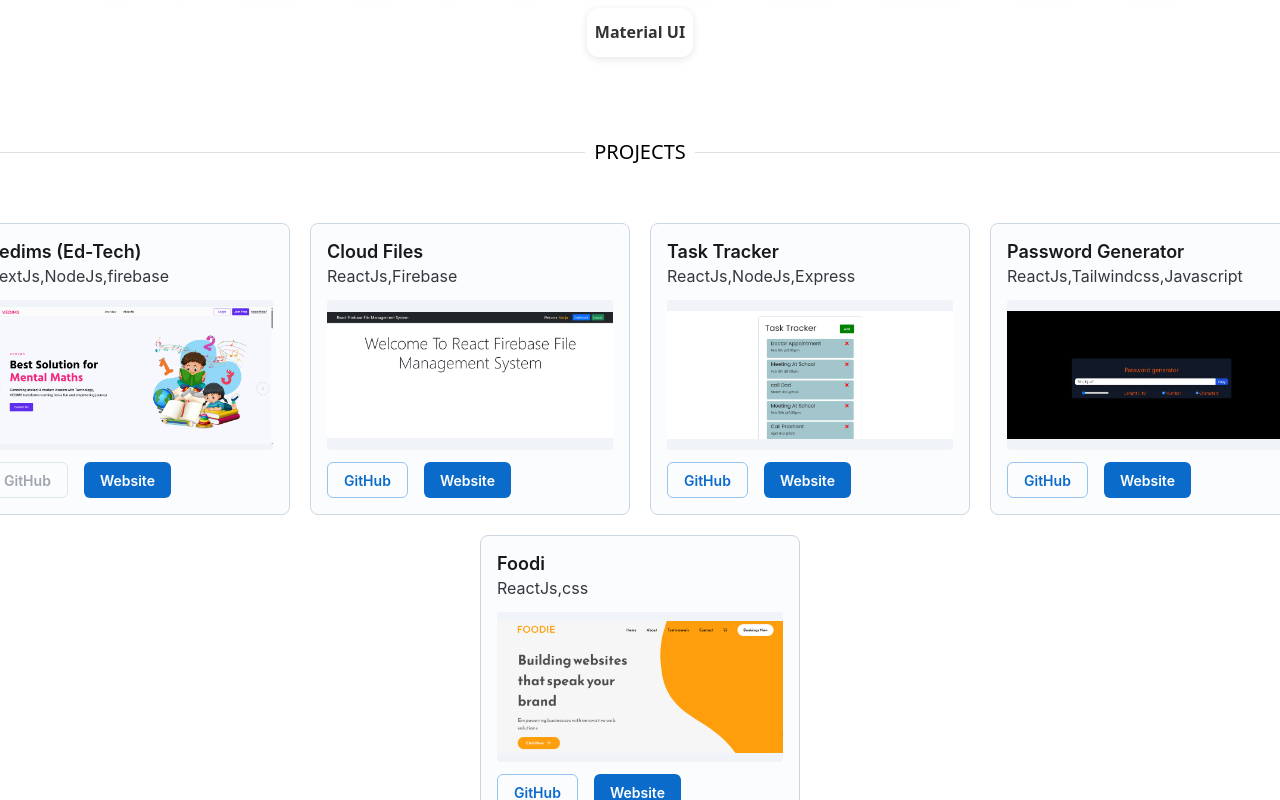
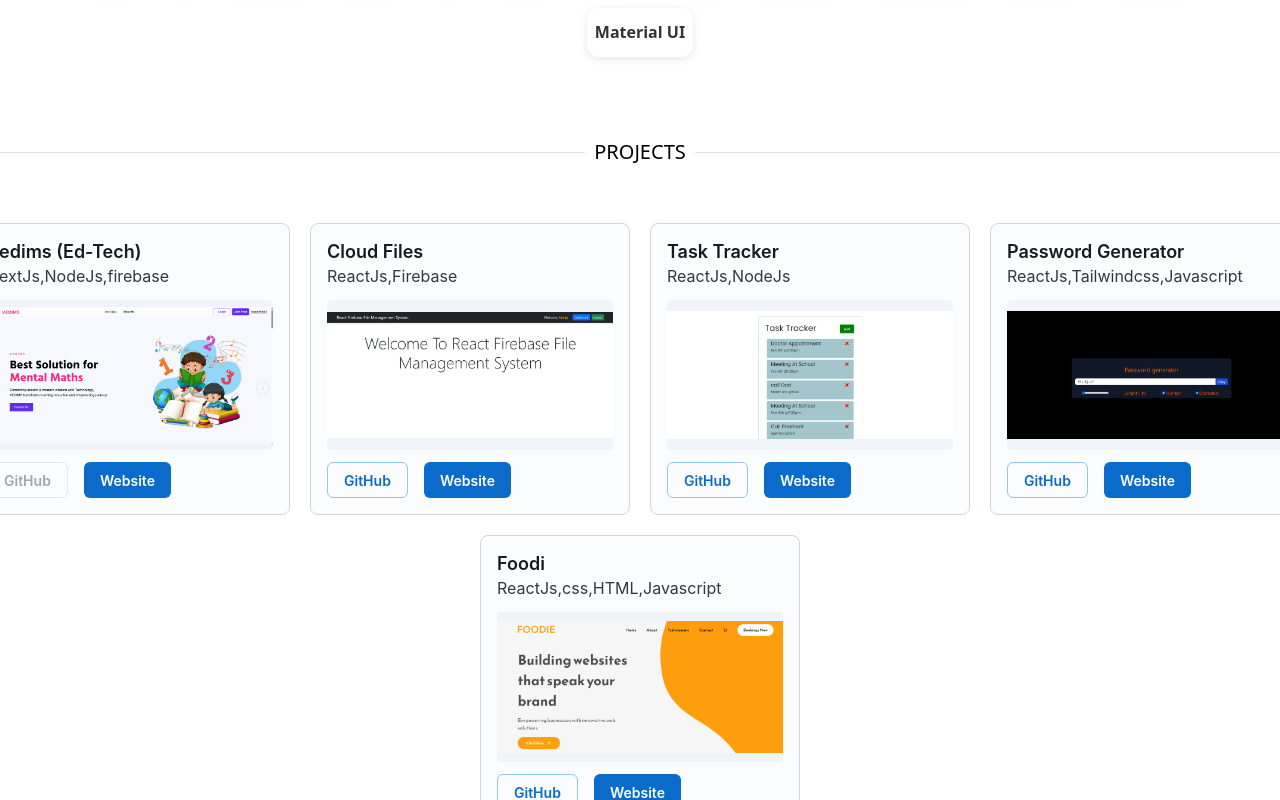
Before and after one commit to manjuhiremath/portfolio, a React (Vite) app: page / in a window 1280 px wide. Shown: the part 560-1360 px from the top of the page. Built offline with nearby package versions, Linux system fonts and the light colour scheme.

Commit message:
Update Cards.jsx

```diff
--- a/src/components/Cards.jsx
+++ b/src/components/Cards.jsx
@@ -37,7 +37,7 @@ function Cards() {
           websitelink="https://manjuhiremath.github.io/Task-Tracker/"
           githublink="https://github.com/manjuhiremath/Task-Tracker"
           img={TaskTracker}
-          tech="ReactJs,NodeJs,Express"
+          tech="ReactJs,NodeJs"
         />
       </div>
       <div>
@@ -57,7 +57,7 @@ function Cards() {
         githublink="https://github.com/manjuhiremath/Neuronexa"
         websitelink="https://manjuhiremath.github.io/Neuronexa/"
         img={Foodi}
-        tech="ReactJs,css"
+        tech="ReactJs,css,HTML,Javascript"
       />
     </div>
     {/* <div>
```
